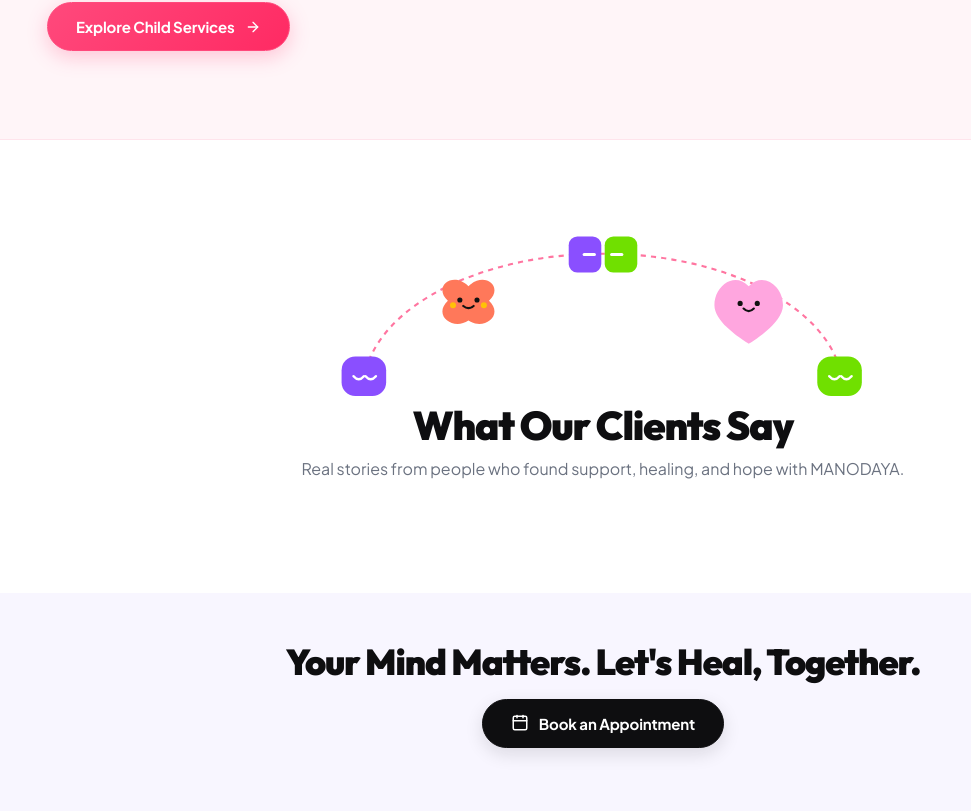
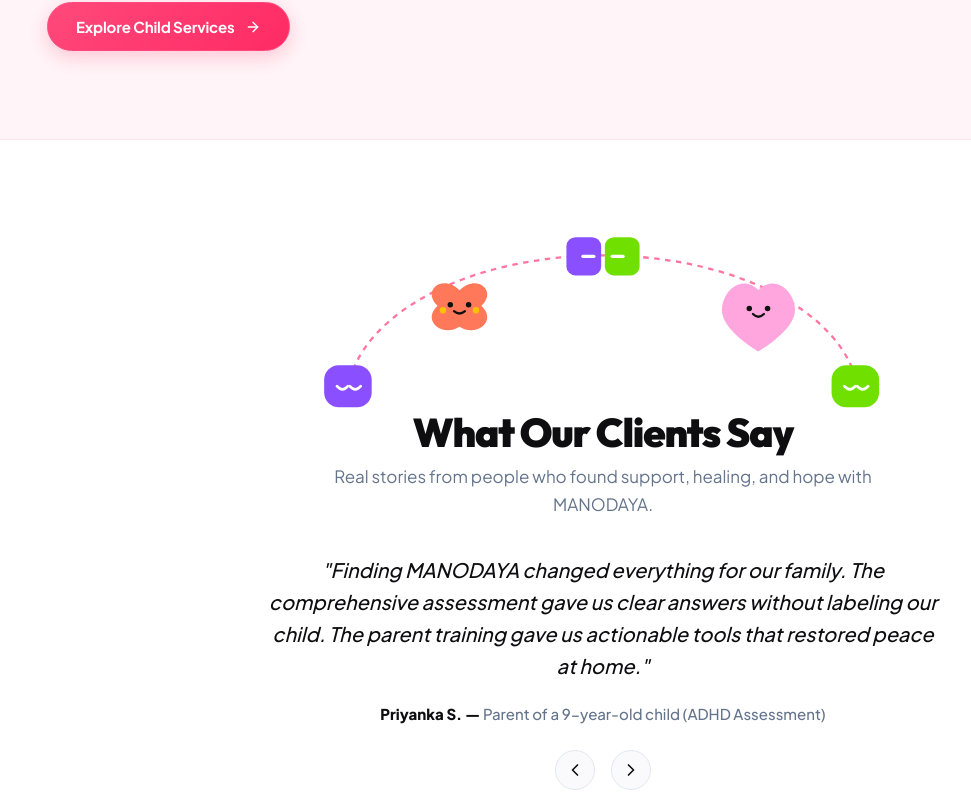
Before and after one commit to Raj9777/manodaya-website, a React (Vite) app: page / in a window 1280 px wide. Shown: the part 2089-2900 px from the top of the page, without its empty margins (37-1008 px from the left). Built offline with nearby package versions, Linux system fonts and the light colour scheme.

Commit message:
feat: add client feedback and testimonials section to homepage

```diff
--- a/src/pages/HomePage.jsx
+++ b/src/pages/HomePage.jsx
@@ -1,5 +1,6 @@
 import React from 'react';
-import { SafeSpaceIllustration, HeadphonesListeningIllustration, ArchTestimonialGraphic, HoldingHandsBannerIllustration } from '../components/EditorialIllustrations';
+import { SafeSpaceIllustration, HeadphonesListeningIllustration, HoldingHandsBannerIllustration } from '../components/EditorialIllustrations';
+import { TestimonialsSection } from '../components/TestimonialsSection';
 import { Calendar, Video, ArrowRight, CheckCircle2, Sparkles, Baby, HeartPulse, ClipboardCheck, Activity, GraduationCap } from 'lucide-react';
 
 export const HomePage = ({ onNavigate, onOpenBooking }) => {
@@ -57,9 +58,8 @@
                 </span>
               </div>
 
-              {/* Two Aesthetic Action Buttons */}
+              {/* Action Buttons */}
               <div style={{ display: 'flex', gap: '14px', flexWrap: 'wrap', alignItems: 'center' }}>
-                {/* In-Person Consultation Button */}
                 <button
                   className="btn-black"
                   onClick={() => onOpenBooking('In-Person Consultation')}
@@ -69,7 +69,6 @@
                   <span>Book In-Person Consultation</span>
                 </button>
 
-                {/* Proper Aesthetic Online Consultation Button */}
                 <button
                   className="btn-outline-theme"
                   onClick={() => onOpenBooking('Online Tele-Health')}
@@ -91,7 +90,7 @@
         </div>
       </section>
 
-      {/* 2. Core Services Overview (4 Minimal Cards) */}
+      {/* 2. Core Services Overview */}
       <section className="section-padding" style={{ backgroundColor: '#FAFAFD' }}>
         <div className="container">
           <div className="section-header reveal-element">
@@ -103,7 +102,6 @@
           </div>
 
           <div style={{ display: 'grid', gridTemplateColumns: 'repeat(auto-fit, minmax(250px, 1fr))', gap: '24px' }}>
-            {/* Card 1 */}
             <div className="reference-card reveal-element" style={{ textAlign: 'left' }}>
               <div style={{ width: '48px', height: '48px', borderRadius: '16px', backgroundColor: '#FFD2DF', color: '#FF497C', display: 'flex', alignItems: 'center', justifyContent: 'center', marginBottom: '16px' }}>
                 <ClipboardCheck size={26} />
@@ -118,7 +116,6 @@
               </button>
             </div>
 
-            {/* Card 2 */}
             <div className="reference-card reveal-element" style={{ textAlign: 'left' }}>
               <div style={{ width: '48px', height: '48px', borderRadius: '16px', backgroundColor: '#EDE9FE', color: '#8A4FFF', display: 'flex', alignItems: 'center', justifyContent: 'center', marginBottom: '16px' }}>
                 <HeartPulse size={26} />
@@ -133,7 +130,6 @@
               </button>
             </div>
 
-            {/* Card 3 */}
             <div className="reference-card reveal-element" style={{ textAlign: 'left' }}>
               <div style={{ width: '48px', height: '48px', borderRadius: '16px', backgroundColor: '#D1FAE5', color: '#10B981', display: 'flex', alignItems: 'center', justifyContent: 'center', marginBottom: '16px' }}>
                 <Activity size={26} />
@@ -148,7 +144,6 @@
               </button>
             </div>
 
-            {/* Card 4 */}
             <div className="reference-card reveal-element" style={{ textAlign: 'left' }}>
               <div style={{ width: '48px', height: '48px', borderRadius: '16px', backgroundColor: '#FEF3C7', color: '#D97706', display: 'flex', alignItems: 'center', justifyContent: 'center', marginBottom: '16px' }}>
                 <GraduationCap size={26} />
@@ -166,7 +161,7 @@
         </div>
       </section>
 
-      {/* 3. DEDICATED SPOTLIGHT SECTION: "We Also Provide Specialized Care For Children & Adolescents" */}
+      {/* 3. DEDICATED SPOTLIGHT SECTION: Child Care Spotlight */}
       <section className="section-padding" style={{ backgroundColor: '#FFF5F8', borderTop: '1px solid #FFE4EC', borderBottom: '1px solid #FFE4EC' }}>
         <div className="container">
           <div
@@ -216,22 +211,8 @@
         </div>
       </section>
 
-      {/* 4. Testimonials Teaser Section */}
-      <section className="section-padding" style={{ backgroundColor: '#FFFFFF', textAlign: 'center' }}>
-        <div className="container">
-          <div className="reveal-element" style={{ maxWidth: '600px', margin: '0 auto -15px auto' }}>
-            <ArchTestimonialGraphic />
-          </div>
-          <div className="reveal-element" style={{ maxWidth: '640px', margin: '0 auto 24px auto' }}>
-            <h2 style={{ fontSize: '2.5rem', fontWeight: 900, color: '#0E0E10', marginBottom: '8px' }}>
-              What Our Clients Say
-            </h2>
-            <p style={{ color: '#6B7280', fontSize: '1rem' }}>
-              Real stories from people who found support, healing, and hope with MANODAYA.
-            </p>
-          </div>
-        </div>
-      </section>
+      {/* 4. Full Interactive Client Feedback & Testimonials Section */}
+      <TestimonialsSection currentMode="all" />
 
       {/* 5. Pre-Footer Banner */}
       <section style={{ backgroundColor: '#F8F6FF', paddingTop: '48px', textAlign: 'center' }}>
```
